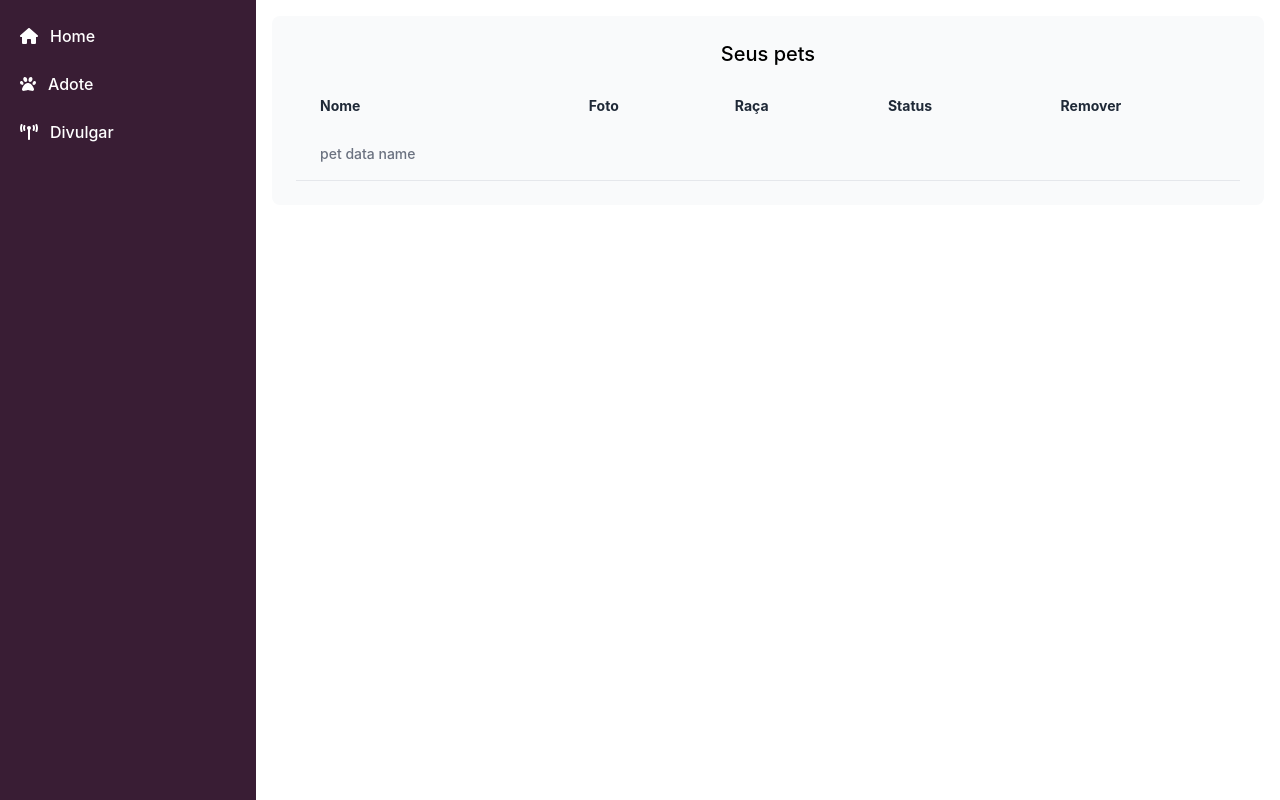
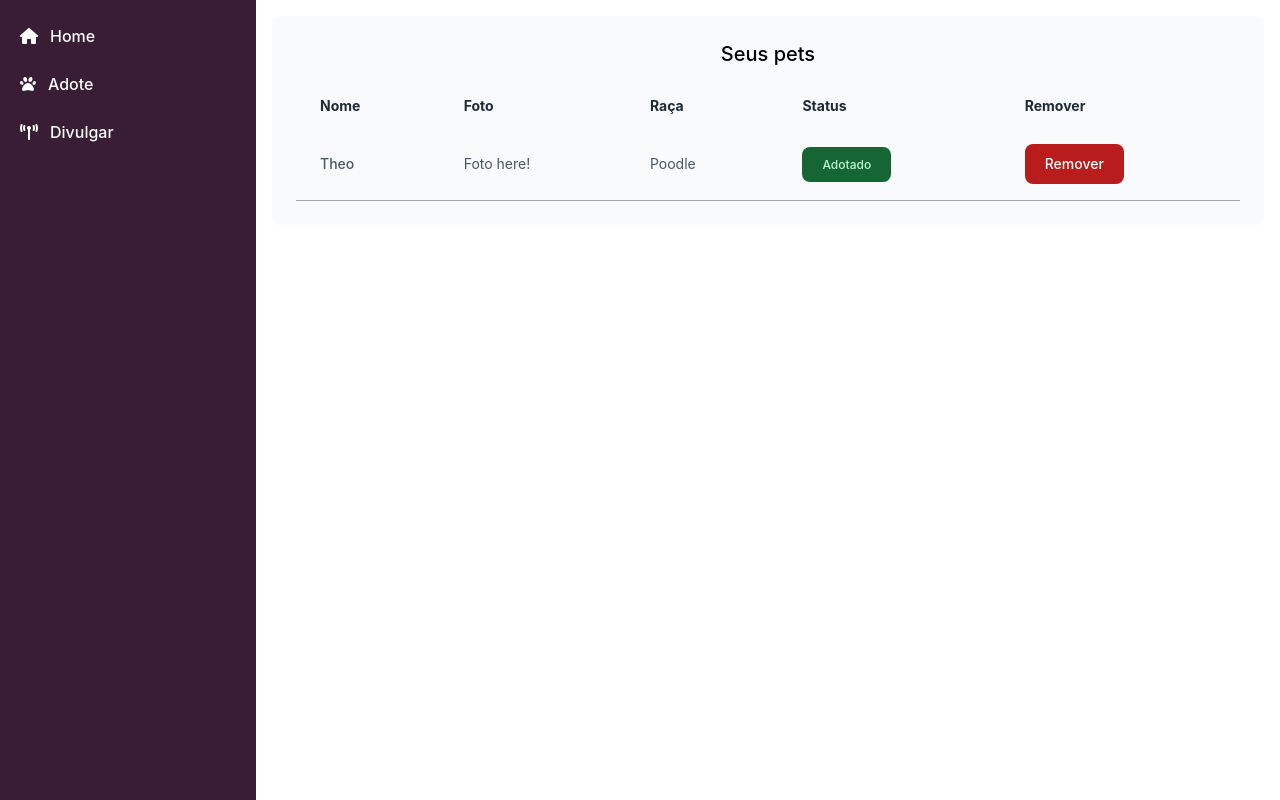
Before and after one commit to andreydedey/adote, a React (Vite) app in the folder client/: page /home in a window 1280 px wide. Built offline with nearby package versions, Linux system fonts and the light colour scheme.

Commit message:
Home page completed

```diff
--- a/client/src/components/Home/Home.tsx
+++ b/client/src/components/Home/Home.tsx
@@ -5,7 +5,7 @@ export function Home() {
     <div className="bg-gray-50 rounded-lg p-6">
       <h1 className="text-center text-xl font-medium mb-4">Seus pets</h1>
       <div className="relative overflow-x-auto">
-        <table className="w-full text-sm text-left rtl:text-right text-gray-500">
+        <table className="w-full text-sm text-left rtl:text-right text-gray-600">
           <thead className="text-sm text-left rtl:text-right text-gray-800">
             <tr>
               <th scope="col" className="px-6 py-3">
@@ -26,13 +26,29 @@ export function Home() {
             </tr>
           </thead>
           <tbody>
-            <tr className="border-b border-gray-200">
+            <tr className="border-b border-gray-400">
               <th
                 scope="row"
-                className="px-6 py-4 font-medium tex-gray-800 whitespace-nowrap"
+                className="px-6 py-4 font-medium tex-gray-600 whitespace-nowrap"
               >
-                pet data name
+                Theo
               </th>
+              <td className="px-6 py-4">Foto here!</td>
+              <td className="px-6 py-4">Poodle</td>
+              <td className="px-6 py-4">
+                <span className="bg-green-800 text-green-200 text-xs font-medium px-5 py-2.5 rounded-lg">
+                  Adotado
+                </span>
+              </td>
+              <td className="px-6 py-4">
+                <button
+                  type="button"
+                  className="focus:outline-none text-white bg-red-700 hover:bg-red-800 focus:ring-4 focus:ring-3
+                  font-medium rounded-lg text-sm px-5 py-2.5"
+                >
+                  Remover
+                </button>
+              </td>
             </tr>
           </tbody>
         </table>
```
